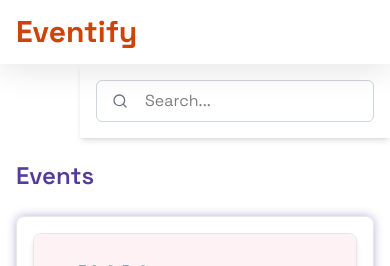
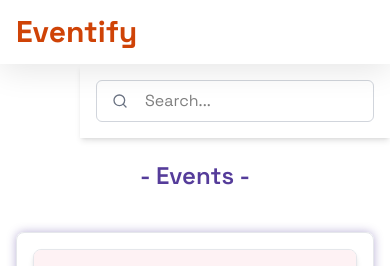
Before and after one commit to SuyanShrestha/eventify-frontend, a React (Vite) app: page /events in a window 390 px wide. Shown: the top 266 px of the page. Built offline with nearby package versions, Linux system fonts and the light colour scheme.

Commit message:
fix: resolve UI issues on distorted sizes of eventCards during responsive web

```diff
--- a/src/pages/ExplorePage.tsx
+++ b/src/pages/ExplorePage.tsx
@@ -54,13 +54,15 @@ const ExplorePage: React.FC = () => {
           />
         </div>
 
-        <div className=" mt-[5rem] p-4 h-full max-w-7xl mx-auto overflow-auto flex-grow justify-start w-full">
+        <div className=" mt-[5rem] pt-4 max-w-7xl mx-auto flex justify-center w-full">
           <h3 className="text-2xl mb-6 font-semibold text-secondary-text-500">
-            Events
+            - Events -
           </h3>
-          <div className="grid grid-cols-1 xl:grid-cols-3 gap-12 xl:gap-6 min-h-[60vh]">
+        </div>
+        <div className="p-4 h-full max-w-7xl mx-auto overflow-auto flex-grow justify-start ">
+          <div className="grid grid-cols-1 xl:grid-cols-3 gap-12 xl:gap-6">
             {!filteredEvents.length ? (
-              <div className="flex justify-center items-center h-full col-span-3">
+              <div className="flex justify-center items-center min-h-[60vh] col-span-3">
                 <EmptyLottie spanText={Messages.no_events_message} />
               </div>
             ) : (
```
